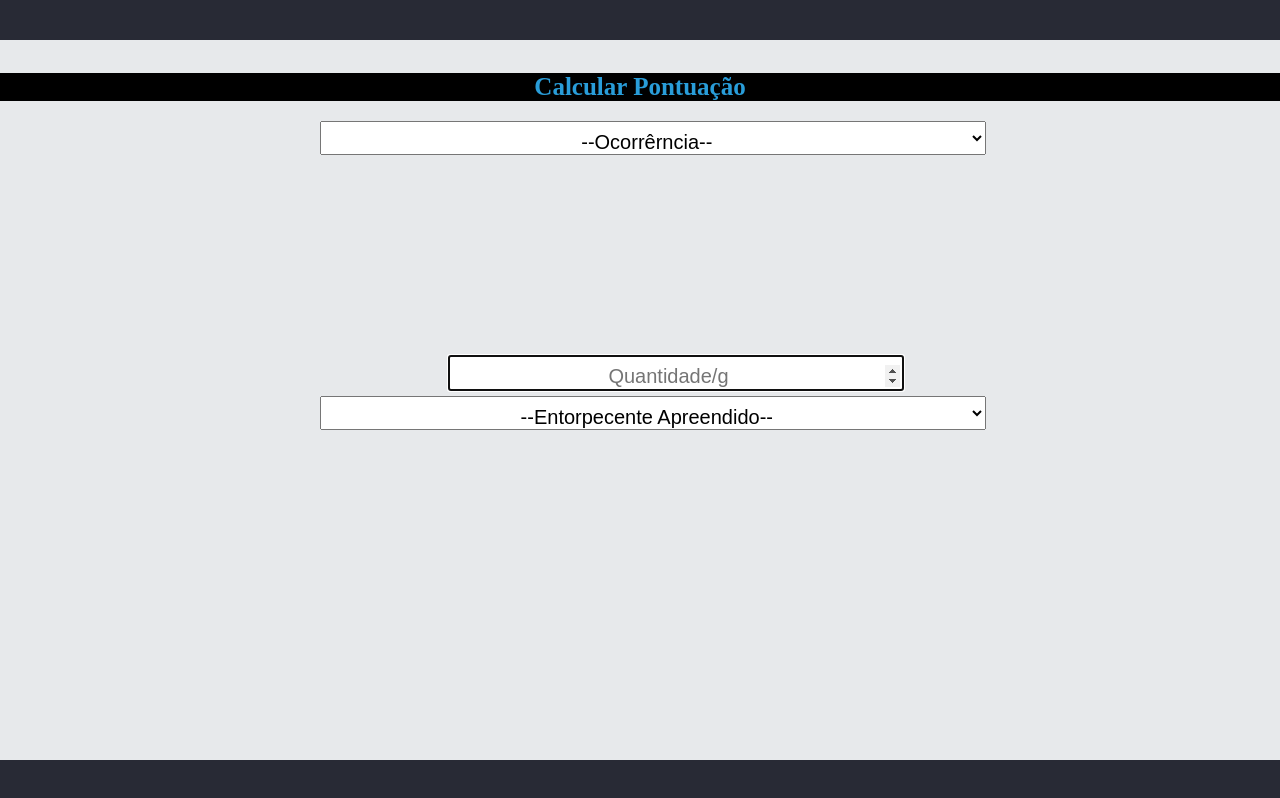
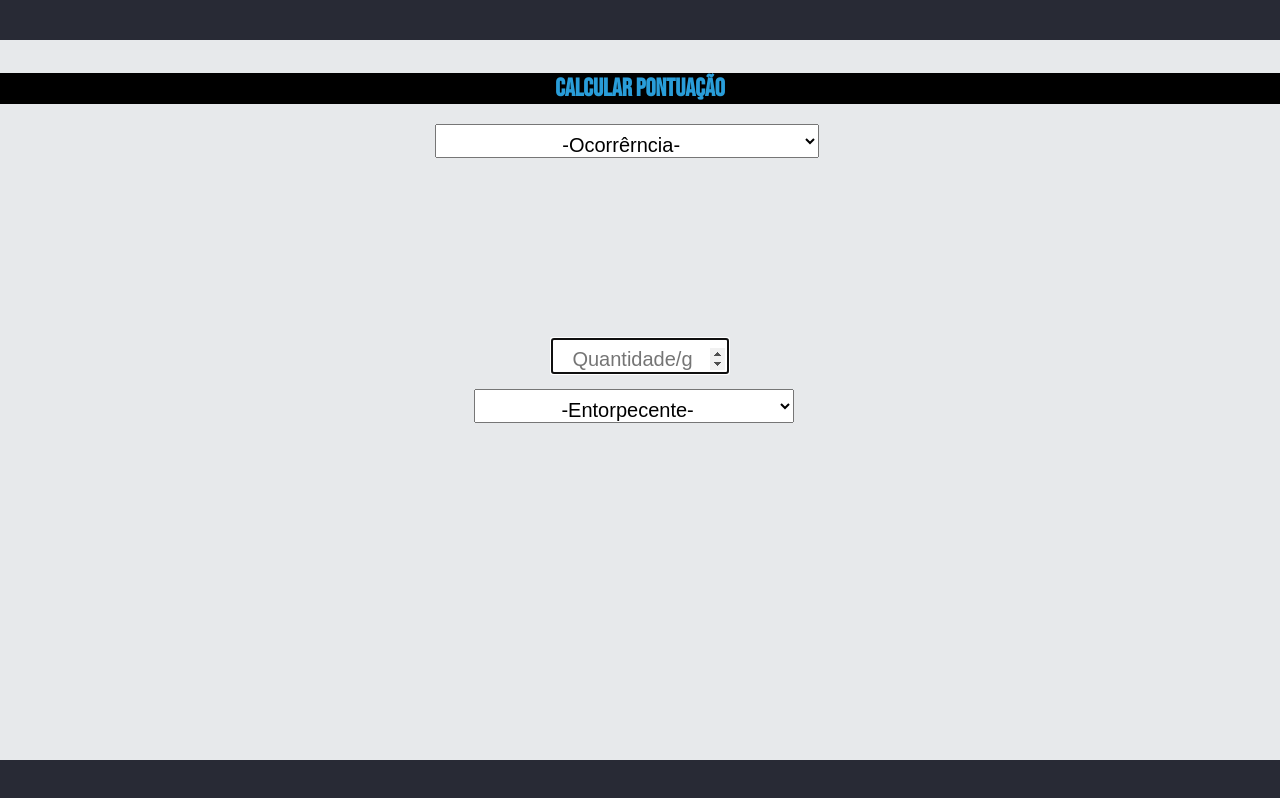
Before and after one commit to WescleyAC/cbwescley-ppi, a plain HTML site: page index.html in a window 1280 px wide. Drawn offline with Linux system fonts and the light colour scheme.

Commit message:
changes to html, css and javascript

```diff
--- a/calculate.js
+++ b/calculate.js
@@ -6,6 +6,8 @@ function situations() {
     let vSituations = document.getElementById("product").value;
     document.getElementById("vtext").innerHTML = vSituations + " " + "Pontos.";
 
+
+
 }
 
 function arrests() {
@@ -13,4 +15,18 @@ function arrests() {
     let vInput = document.getElementById("value").value;
     document.getElementById("vtext2").innerHTML = vArrests * vInput + " " + "Pontos.";
 
+    if (vArrests === "5" && vInput >= 1  || vArrests === "10" && vInput >= 1 || vArrests === "12" && vInput >= 1 ){
+
+        document.getElementById("vtext3").innerHTML = "Mais 10 pontos pelo ponto debelado"
+    }
+
+    else if (vArrests === "5" && vInput <= 0 || vArrests === "10" && vInput <= 0 || vArrests === "12" && vInput <= 0 ){
+
+        document.getElementById("vtext2").innerHTML = "--> Digite a quantidade em gramas "
+
+     }
+
+
+
+
 }
--- a/index.html
+++ b/index.html
@@ -5,6 +5,10 @@
     <meta charset="UTF-8">
     <meta http-equiv="X-UA-Compatible" content="IE=edge">
     <meta name="viewport" content="width=device-width, initial-scale=1.0">
+    <link rel="preconnect" href="https://fonts.googleapis.com">
+
+    <link rel="preconnect" href="https://fonts.gstatic.com" crossorigin>
+    <link href="https://fonts.googleapis.com/css2?family=Bebas+Neue&display=swap" rel="stylesheet">
 
     <link rel="stylesheet" href="./style-form.css">
 
@@ -18,8 +22,8 @@
         <div class="box">
 
             <h4>Calcular Pontuação</h4>
-                <select class="selectocorrenci" name="ocorrenci" id="product" onchange="situations()">
-                    <option value="" selected>--Ocorrêrncia--</option>
+            <select class="selectocorrenci1" name="ocorrenci" id="product" onchange="situations()">
+                <option value="" selected>-Ocorrêrncia-</option>
                 <option value="20">Flagrante</option>
                 <option value="5">Tco</option>
                 <option value="100">Mandado de prisão/Apreensão de menor</option>
@@ -28,16 +32,18 @@
 
             <p class="valuetextp" id="vtext"></p>
 
-                <input class="inputocorrenci" type="number" min="1" id="value" placeholder="Quantidade/g" autofocus>
 
-                <select class="selectocorrenci" name="ocorrenci" id="product2" onchange="arrests()">
-                    <option value="" selected>--Entorpecente Apreendido--</option>
+            <input class="inputocorrenci" type="number" min="1" id="value" style="width: 170px;" placeholder="Quantidade/g" autofocus>
+
+            <select  class="selectocorrenci2" name="ocorrenci" id="product2" onchange="arrests()">
+                <option value="" selected>-Entorpecente-</option>
                 <option value="5">Maconha</option>
                 <option value="10">Crack</option>
                 <option value="12">Cocaína</option>
             </select>
 
             <p class="valuetextp" id="vtext2"></p>
+            <p class="valuetextp" id="vtext3"></p>
 
         </div>
     </div>
--- a/style-form.css
+++ b/style-form.css
@@ -1,4 +1,5 @@
 body {
+    font-family: 'Bebas Neue', cursive;
     margin: 0px;
     font-size: 20px;
 }
@@ -15,9 +16,9 @@ h4{
 
 .valuetextp {
 
-
+    font-style: 'Bebas Neue', cursive;
     margin-left: 45%;
-    font-size: 20px;
+    font-size: 22px;
 }
 
 .container {
@@ -43,26 +44,38 @@ h4{
 
 }
 
-.selectocorrenci {
+.selectocorrenci1 {
 
     padding-top: 8px;
-    margin-left: 25%;
+    margin-left: 34%;
     font-size: 20px;
-    width: 52%;
     text-align: center;
+    width: 30%;
 
 
+
+}
+
+.selectocorrenci2 {
+
+    padding-top: 8px;
+    margin-left: 37%;
+    font-size: 20px;
+    text-align: center;
+    margin-top: 15px;
+    width: 25%;
 
 }
 
 .inputocorrenci {
 
     padding-top: 8px;
-    margin-left: 35%;
+    margin-left: 45%;
     font-size: 20px;
-    width: 35%;
+    margin: 0 auto;
     text-align: center;
     margin-top: 180px;
-    margin-bottom: 5px;
+    display: block;
+
 
 }
```
Lines whose indentation alone changed are shown as unchanged.
